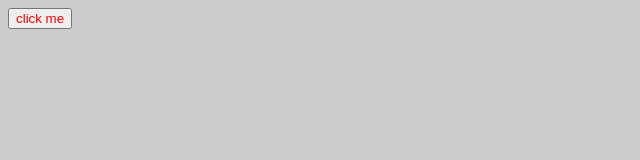
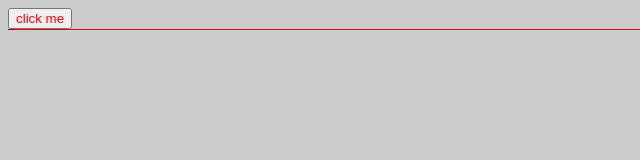
Before and after one commit to ankhang16062003/test-git-for-two, a plain HTML site: page index.html in a window 1280 px wide. Shown: the whole page, without its empty margins (0-640 px from the left). Drawn offline with Linux system fonts and the light colour scheme.

Commit message:
add element div

```diff
--- a/index.html
+++ b/index.html
@@ -9,5 +9,7 @@
 </head>
 <body>
     <button>click me</button>
+
+    <div>creal element</div>
 </body>
 </html>
--- a/main.css
+++ b/main.css
@@ -5,3 +5,8 @@ body {
 button {
     color: red;
 }
+
+div {
+    background-color: red;
+    font-size: 1.2px;
+}
```
